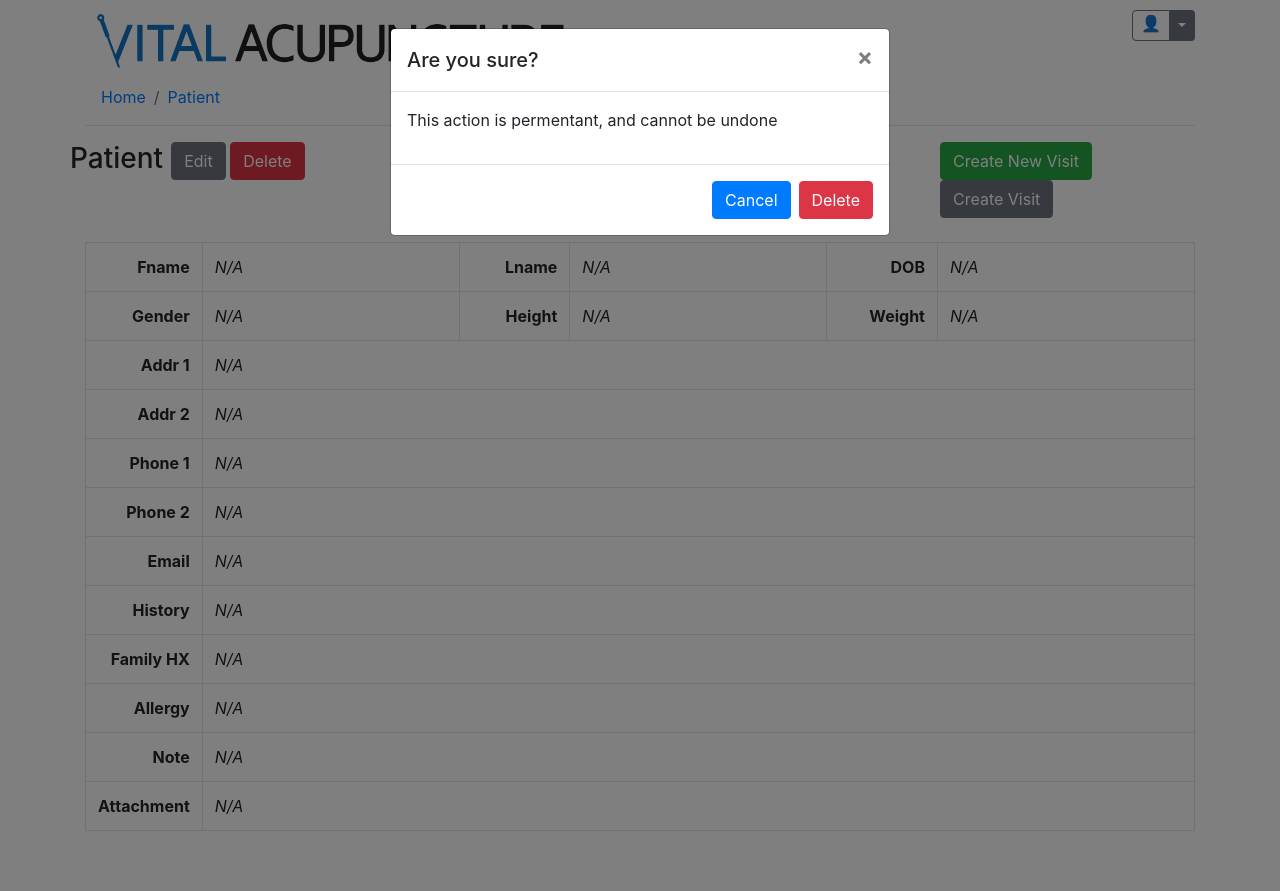
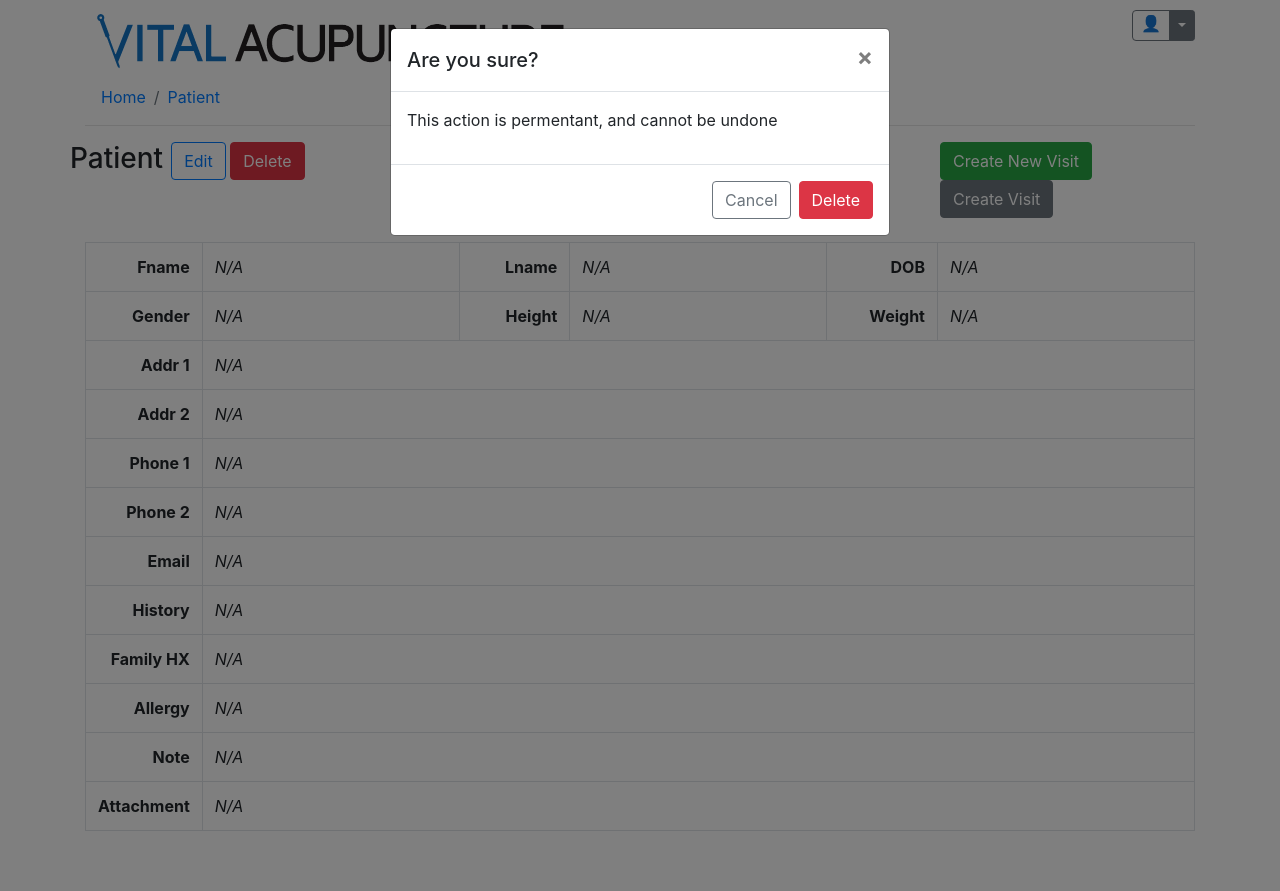
Before and after one commit to Leap874-Development/yongsubchung-acupuncture, a Flask app: template templates/patient/view.html in a window 1280 px wide, after a click on "Delete". Run offline with Flask 2, Linux system fonts and the light colour scheme; the template is opened without the code that fills it, so the values that code supplies are empty; some libraries are stand-ins or nearby versions.

Commit message:
more button changes

```diff
--- a/templates/home.html
+++ b/templates/home.html
@@ -110,7 +110,7 @@
             </div>
 
             <!-- PATIENT LIST -->
-            <div class="containter">
+            <div>
                 {% if truncated %}
                     <p><i>results truncated ({{ result_len }} found, {{ max_results }} shown)</i></p>
                 {% endif %}
--- a/templates/patient/edit.html
+++ b/templates/patient/edit.html
@@ -85,7 +85,7 @@
                     <div class="ml-2">
                         <button type="button" id="save" class="btn btn-success">Save</button>
                         <a href="/patient/{{ pkey }}">
-                            <button type="button" class="btn btn-danger">Cancel</button>
+                            <button type="button" class="btn btn-outline-secondary">Cancel</button>
                         </a>
                     </div>
                 </div>
--- a/templates/patient/view.html
+++ b/templates/patient/view.html
@@ -77,7 +77,7 @@
 
             <hr/>
 
-            <!-- HEADER -->
+            <!-- TOOLBAR -->
             <div class="row">
                 <!-- patient actions -->
                 <div class="col-md-9">
@@ -85,7 +85,7 @@
                         <h3>Patient {{ pkey }}</h3>
                         <div class="ml-2">
                             <a href="/patient/{{ pkey }}/edit">
-                                <button type="button" class="btn btn-secondary">Edit</button>
+                                <button type="button" class="btn btn-outline-primary">Edit</button>
                             </a>
                             <button type="button" id="delete" class="btn btn-danger" data-toggle="modal" data-target="#confirmation">Delete</button>
                         </div>
@@ -117,7 +117,7 @@
                             <p>This action is permentant, and cannot be undone</p>
                         </div>
                         <div class="modal-footer">
-                            <button type="button" class="btn btn-primary" data-dismiss="modal">Cancel</button>
+                            <button type="button" class="btn btn-outline-secondary" data-dismiss="modal">Cancel</button>
                             <a href="/patient/{{ pkey }}/delete">
                                 <button type="button" id="confirm-delete" class="btn btn-danger">Delete</button>
                             </a>
@@ -127,6 +127,7 @@
             </div>
 
             <!-- DATA TABLE -->
+            <div>
                 <table class="table table-bordered">
                     <tr>
                         <th class="data-label">Fname</th>
@@ -242,6 +243,7 @@
                     </tr>
                 </table>
             </div>
+        </div>
 
         <script src="/static/js/popper.min.js"></script>
         <script src="/static/js/jquery-3.4.1.min.js"></script>
```
Lines whose indentation alone changed are shown as unchanged.
